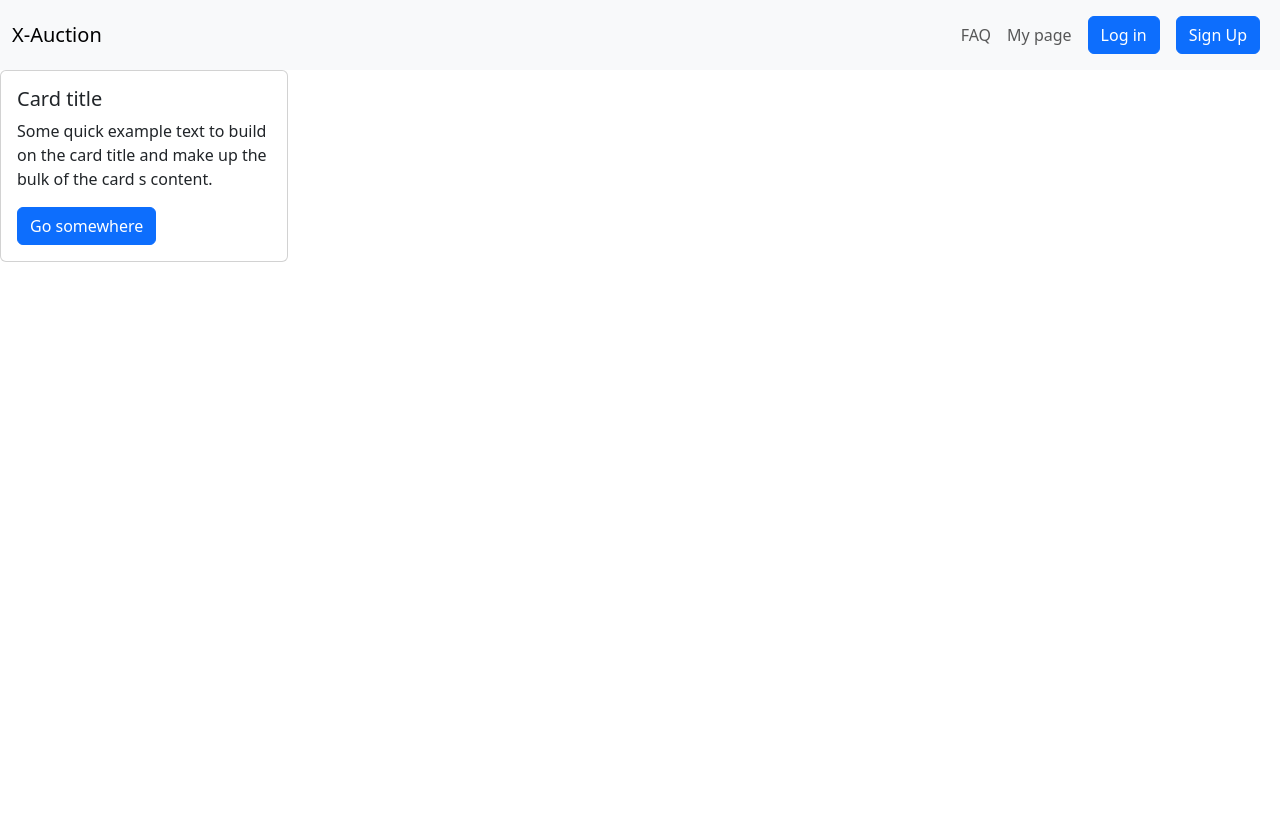
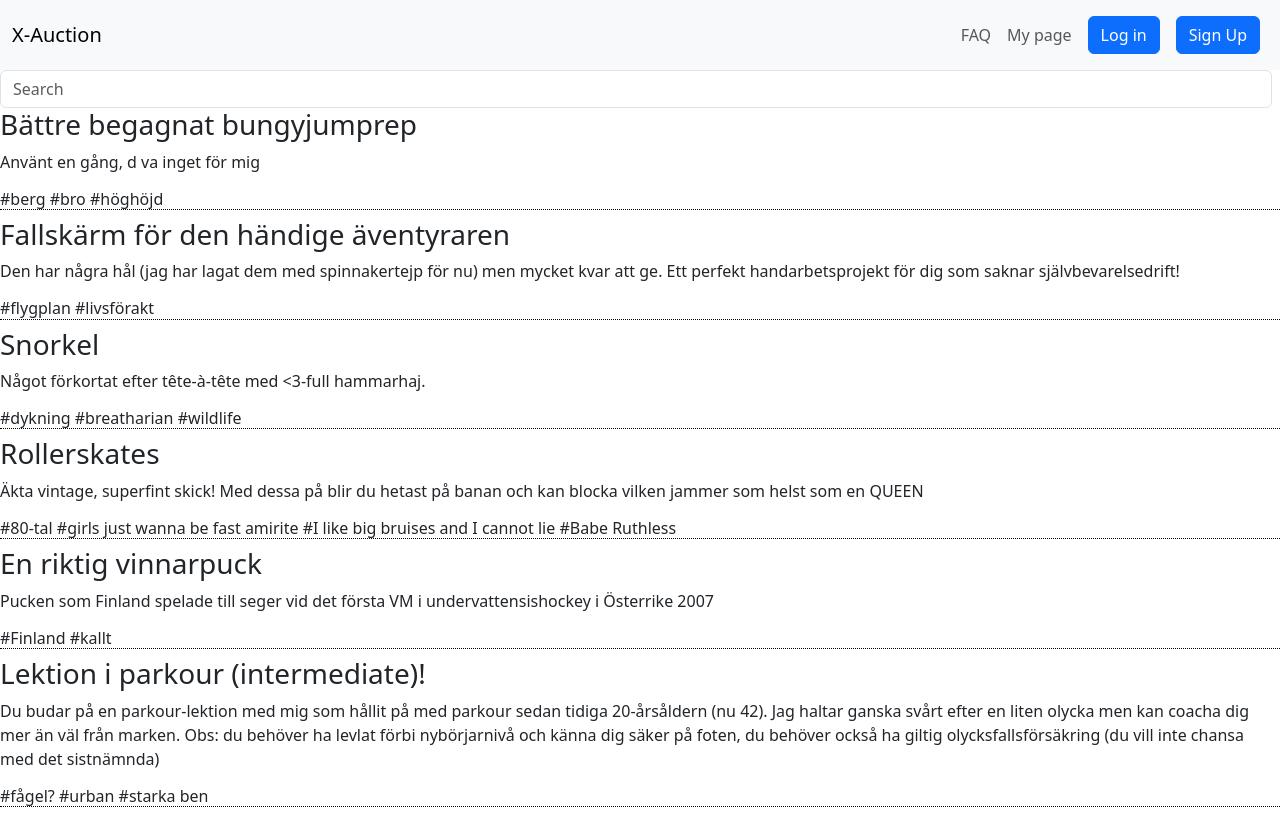
Before and after one commit to Mezea11/X-auction, a React (Vite) app: page / in a window 1280 px wide. Built offline with nearby package versions, Linux system fonts and the light colour scheme.

Commit message:
live search with mock data

```diff
--- /dev/null
+++ b/src/assets/mockproducts.jsx
@@ -0,0 +1,67 @@
+const products = [
+  {
+    name: "Bättre begagnat bungyjumprep",
+    id: 12,
+    description: "Använt en gång, d va inget för mig",
+    askingprice: 2500,
+    image: "",
+    categories: ["fågel"],
+    keywords: ["berg", "bro", "höghöjd"],
+  },
+  {
+    name: "Fallskärm för den händige äventyraren",
+    id: 15,
+    description:
+      "Den har några hål (jag har lagat dem med spinnakertejp för nu) men mycket kvar att ge. Ett perfekt handarbetsprojekt för dig som saknar självbevarelsedrift!",
+    askingprice: 5000,
+    image: "",
+    categories: ["fågel"],
+    keywords: ["flygplan", "livsförakt"],
+  },
+  {
+    name: "Snorkel",
+    id: 25,
+    description: "Något förkortat efter tête-à-tête med <3-full hammarhaj.",
+    askingprice: 150,
+    image: "",
+    categories: ["fisk"],
+    keywords: ["dykning", "breatharian", "wildlife"],
+  },
+  {
+    name: "Rollerskates",
+    id: 32,
+    description:
+      "Äkta vintage, superfint skick! Med dessa på blir du hetast på banan och kan blocka vilken jammer som helst som en QUEEN",
+    askingprice: 1000,
+    image: "",
+    categories: ["mittemellan"],
+    keywords: [
+      "80-tal",
+      "girls just wanna be fast amirite",
+      "I like big bruises and I cannot lie",
+      "Babe Ruthless",
+    ],
+  },
+  {
+    name: "En riktig vinnarpuck",
+    id: 58,
+    description:
+      "Pucken som Finland spelade till seger vid det första VM i undervattensishockey i Österrike 2007",
+    askingprice: 10000,
+    image: "",
+    categories: ["fisk"],
+    keywords: ["Finland", "kallt"],
+  },
+  {
+    name: "Lektion i parkour (intermediate)!",
+    id: 72,
+    description:
+      "Du budar på en parkour-lektion med mig som hållit på med parkour sedan tidiga 20-årsåldern (nu 42). Jag haltar ganska svårt efter en liten olycka men kan coacha dig mer än väl från marken. Obs: du behöver ha levlat förbi nybörjarnivå och känna dig säker på foten, du behöver också ha giltig olycksfallsförsäkring (du vill inte chansa med det sistnämnda)",
+    askingprice: 5000,
+    image: "",
+    categories: ["mittemellan"],
+    keywords: ["fågel?", "urban", "starka ben"],
+  },
+];
+
+export default products;
--- /dev/null
+++ b/src/components/Searchbar.jsx
@@ -0,0 +1,14 @@
+function Searchbar() {
+  <form className="d-flex" role="search">
+    <input
+      className="form-control me-2"
+      type="search"
+      placeholder="Search"
+      aria-label="Search"
+    />
+    <button className="btn btn-outline-success" type="submit">
+      Search
+    </button>
+  </form>;
+}
+export default Searchbar;
--- a/src/index.css
+++ b/src/index.css
@@ -14,3 +14,7 @@
   align-items: center;
   justify-content: center;
 }
+
+.mockdataoutput h6 {
+  border-bottom: 1px dotted black;
+}
--- a/src/pages/Home.jsx
+++ b/src/pages/Home.jsx
@@ -1,11 +1,65 @@
 //import SignupButton from "../components/SignupButton";
 //import LoginButton from "../components/LoginButton";
+//import Searchbar from "../components/Searchbar.jsx";
+import mockproducts from "../assets/mockproducts.jsx";
+import { useState } from "react";
 
 function Home() {
+  /* HOOK: fångar sökord som användaren matar in - från början tom sträng */
+  const [searchItem, setSearchItem] = useState("");
+  /* HOOK: filtrera sökta produkter - från början (när inget söks) "matchar" alla objekt i mockproducts */
+  const [filteredItems, setFilteredItems] = useState(mockproducts);
+
+  const handleSearchInputChange = (event) => {
+    /* ta in value av search och sätt till lowercase i variable searchTerm - setSearchItem förändrar värdet av searchItem */
+    const searchTerm = event.target.value.toLowerCase();
+    setSearchItem(searchTerm);
+
+    const filteredItems = mockproducts.filter((product) => {
+      /* ta ut matchande sökning baserat på produktens namn */
+      const matchingName =
+        product.name && product.name.toLowerCase().includes(searchTerm);
+      /* ta ut matchande sökning baserat på produktens beskrivning */
+      const matchingDescription =
+        product.description &&
+        product.description.toLocaleLowerCase().includes(searchTerm);
+      const matchingKeywords =
+        product.keywords &&
+        product.keywords.some((keyword) =>
+          keyword.toLowerCase().includes(searchTerm)
+        );
+
+      return matchingName || matchingDescription || matchingKeywords;
+    });
+
+    /* ändrar värdet av filteredItems till en array av objekt där name och/eller description matchar sökning */
+    setFilteredItems(filteredItems);
+  };
   return (
     <>
       <div className="classContainer">
-        <div className="card" style={{ width: "18rem" }}>
+        <form className="d-flex" role="search">
+          <input
+            className="form-control me-2"
+            type="search"
+            value={searchItem}
+            placeholder="Search"
+            aria-label="Search"
+            onChange={handleSearchInputChange}
+          />
+        </form>
+        <div className="mockdataoutput">
+          {filteredItems.map((product) => (
+            <div key={product.id}>
+              <h3>{product.name}</h3>
+              <p>{product.description}</p>
+              <h6>
+                {product.keywords.map((keyword) => "#" + keyword).join(" ")}
+              </h6>
+            </div>
+          ))}
+        </div>
+        {/* <div className="card" style={{ width: "18rem" }}>
           <div className="card-body">
             <h5 className="card-title">Card title</h5>
             <p className="card-text">
@@ -16,7 +70,7 @@ function Home() {
               Go somewhere
             </a>
           </div>
-        </div>
+        </div> */}
       </div>
     </>
   );
```
Lines whose indentation alone changed are shown as unchanged.
